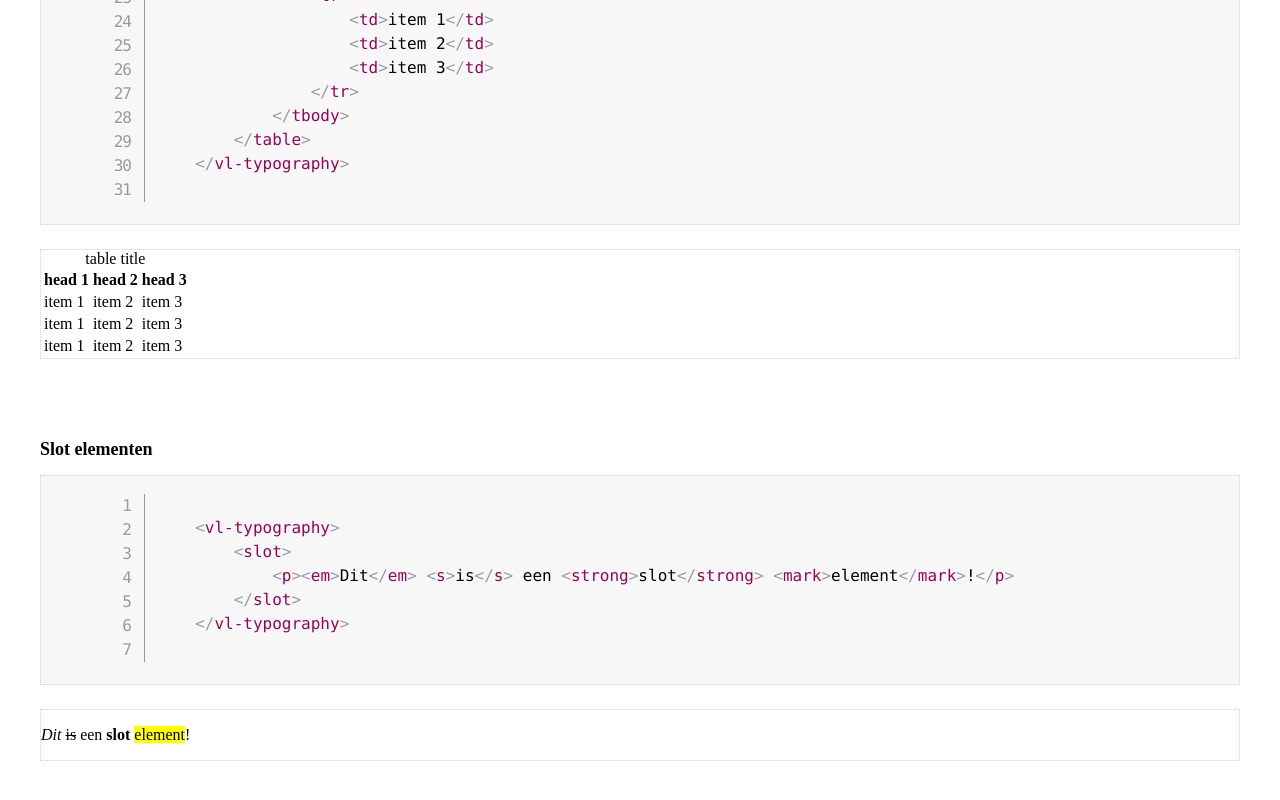
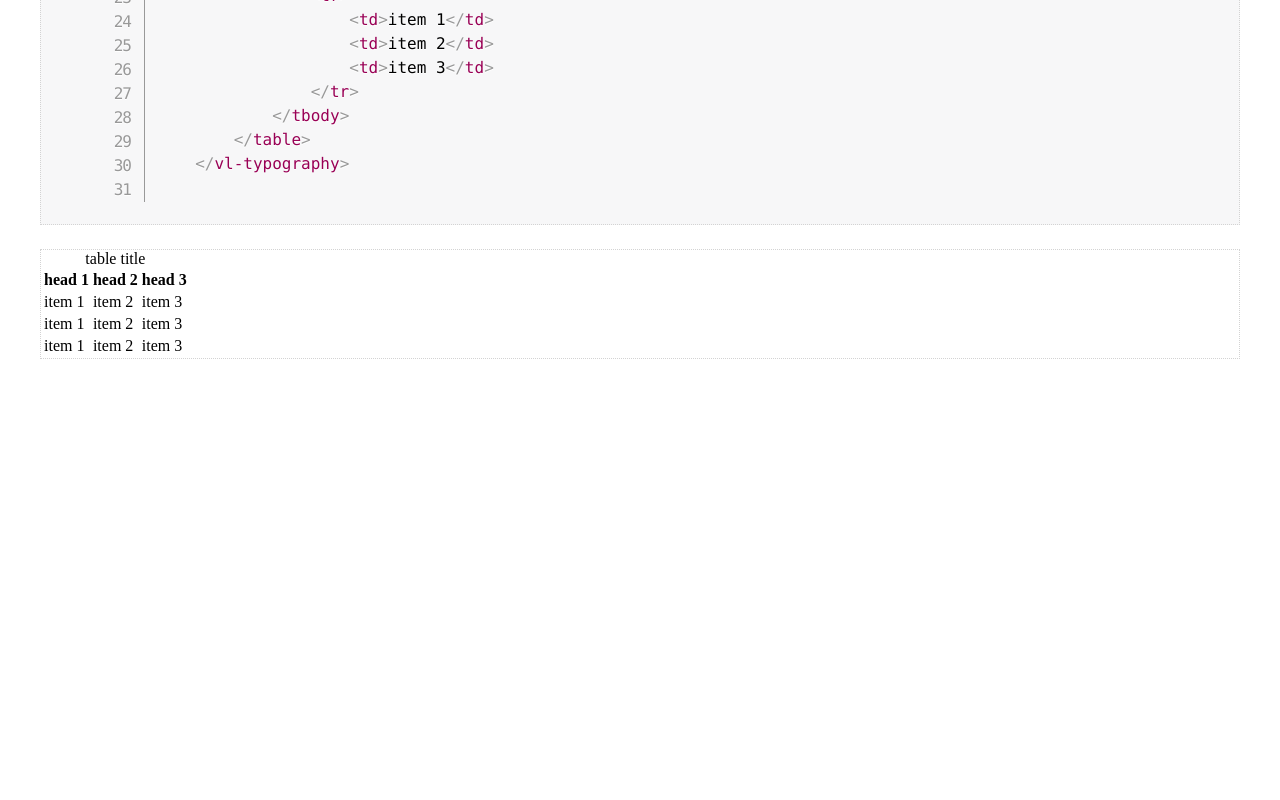
Before and after one commit to milieuinfo/webcomponent-vl-ui-typography, a website with bundled scripts: page demo/vl-typography.html in a window 1280 px wide. Shown: the part 5711-6511 px from the top of the page. After the commit the page ends 6125 px from the top, so only its background shows below. Built offline with nearby package versions, Linux system fonts and the light colour scheme; what vl-ui-core would draw is missing.

Commit message:
slot probleem opgelost

```diff
--- a/demo/vl-typography.html
+++ b/demo/vl-typography.html
@@ -337,26 +337,6 @@
             </vl-typography>
         </div>
     </div>
-
-    <div>
-        <h2>Slot elementen</h2>
-        <pre>
-            <code class="line-numbers language-markup">
-                &lt;vl-typography&gt;
-                    &lt;slot&gt;
-                        &lt;p&gt;&lt;em&gt;Dit&lt;/em&gt; &lt;s&gt;is&lt;/s&gt; een &lt;strong&gt;slot&lt;/strong&gt; &lt;mark&gt;element&lt;/mark&gt;!&lt;/p&gt;
-                    &lt;/slot&gt;
-                &lt;/vl-typography&gt;
-            </code>
-        </pre>
-        <div class="demo">
-            <vl-typography>
-                <slot>
-                    <p><em>Dit</em> <s>is</s> een <strong>slot</strong> <mark>element</mark>!</p>
-                </slot>
-            </vl-typography>
-        </div>
-    </div>
 </body>
 
 </html>
--- a/vl-typography.js
+++ b/vl-typography.js
@@ -3,4 +3,4 @@ import{VlElement,define}from"/node_modules/vl-ui-core/vl-core.js";export class V
                 @import '/node_modules/vl-ui-typography/style.css';
             </style>
             <div class="vl-typography"></div>
-        `)}connectedCallback(){this._processSlotElements();this._observer=this.__observeSlotElements(()=>this._processSlotElements())}disconnectedCallback(){this._observer.disconnect()}_processSlotElements(){this.__clearChildren();this.__processSlotElements([...this.children])}__processSlotElements(elements){elements.forEach(element=>{if(element.tagName==="SLOT"){this.__processSlotElements([...element.children])}else{this._element.appendChild(element.cloneNode(true))}})}__clearChildren(){while(this._element.hasChildNodes()){this._element.firstChild.remove()}}__observeSlotElements(callback){const observer=new MutationObserver(callback);observer.observe(this,{attributes:true,childList:true,characterData:true,subtree:true});return observer}};define("vl-typography",VlTypography);
+        `)}connectedCallback(){this._processSlotElements();this._observer=this.__observeSlotElements(()=>this._processSlotElements())}disconnectedCallback(){this._observer.disconnect()}_processSlotElements(){this.__clearChildren();this.__processSlotElements([...this.children])}__processSlotElements(elements){elements.forEach(element=>{if(element.tagName==="SLOT"){this.__processSlotElements(element.assignedElements())}else{this._element.appendChild(element.cloneNode(true))}})}__clearChildren(){while(this._element.hasChildNodes()){this._element.firstChild.remove()}}__observeSlotElements(callback){const observer=new MutationObserver(callback);observer.observe(this,{attributes:true,childList:true,characterData:true,subtree:true});return observer}};define("vl-typography",VlTypography);
--- a/vl-typography.src.js
+++ b/vl-typography.src.js
@@ -39,7 +39,7 @@ export class VlTypography extends VlElement(HTMLElement) {
     __processSlotElements(elements) {
         elements.forEach((element) => {
             if (element.tagName === "SLOT") {
-                this.__processSlotElements([... element.children]);
+                this.__processSlotElements(element.assignedElements());
             } else {
                 this._element.appendChild(element.cloneNode(true));
             }
```
Also changed, not shown: test/vl-typography.test.html (+2 -8 lines), 1 other file.
